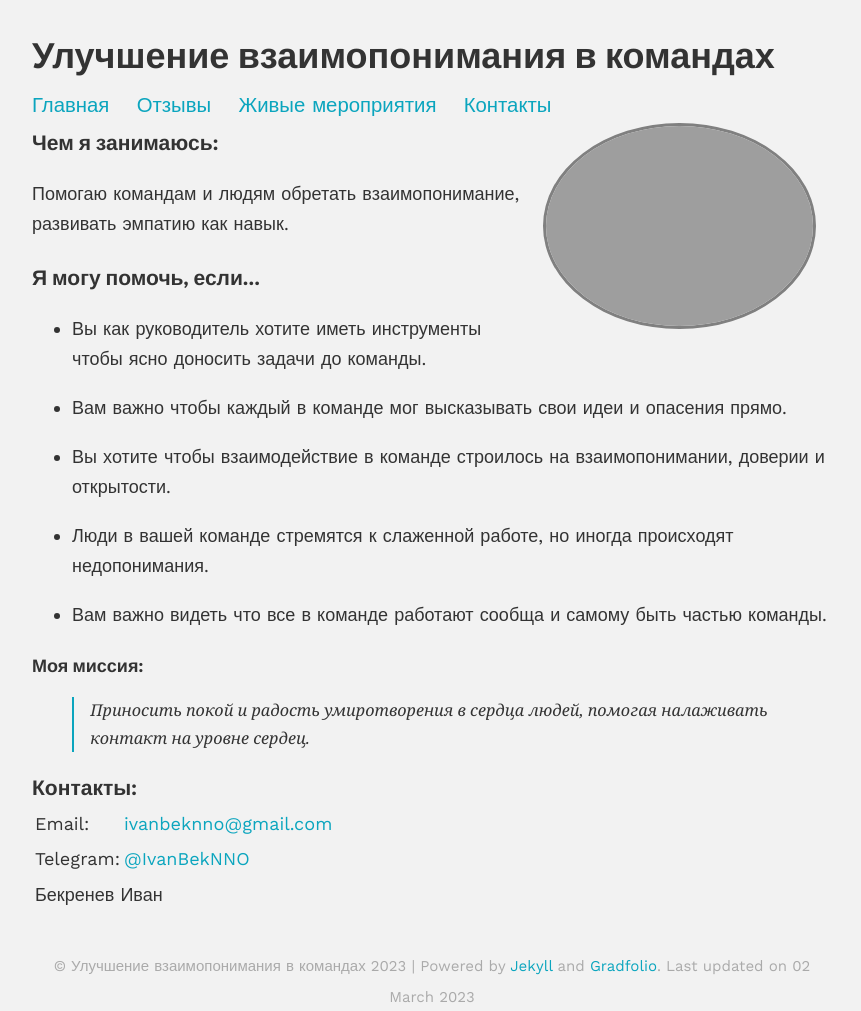
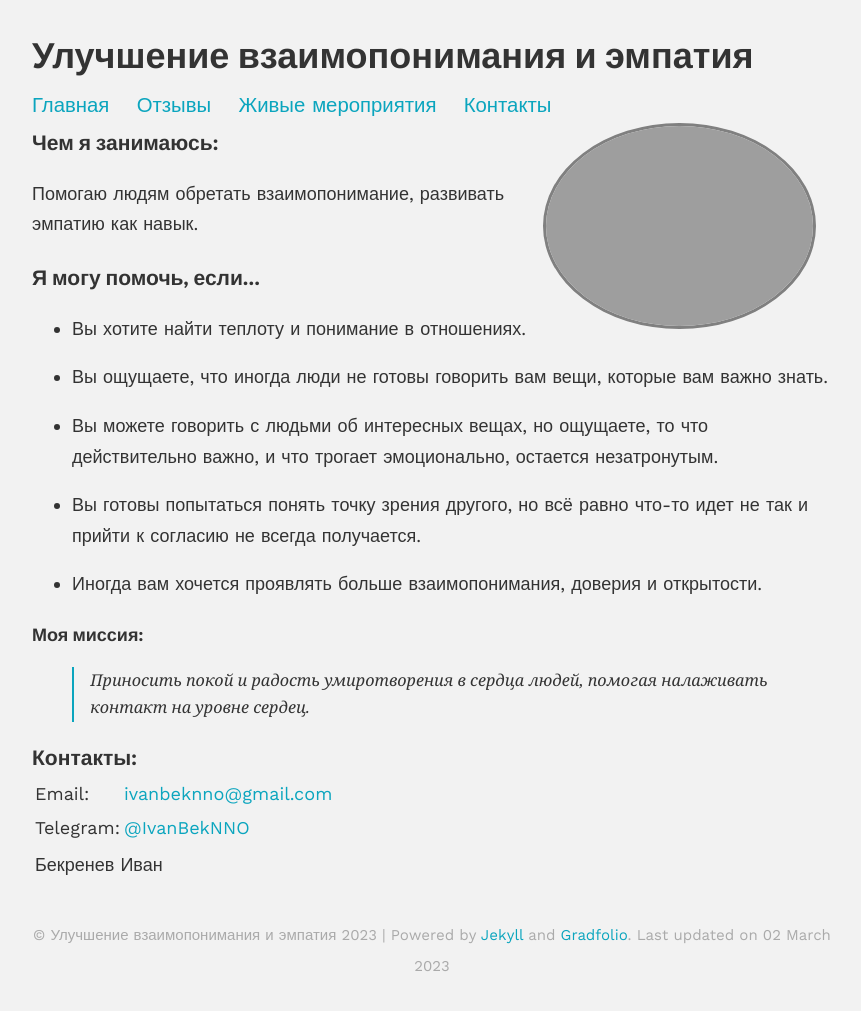
Before and after one commit to ivanbeknno/ivanbeknno, a Jekyll site: the page built from index.md, in a window 1280 px wide. Shown: the whole page, without its empty margins (208-1069 px from the left). Built offline with Jekyll 4.4.1, drawn with Linux system fonts in a browser that asks for light colours; nearby versions of some CDN libraries; after the commit the page ends 981 px from its top, so only the background shows below that.

Commit message:
Обновил главную страницу и заголовок сайта

```diff
--- a/_config.yml
+++ b/_config.yml
@@ -1,7 +1,7 @@
 ### your site title here
 # git push origin gh-pages
 
-title: Улучшение взаимопонимания в командах
+title: Улучшение взаимопонимания и эмпатия
 description:
 
 baseurl: "" #name of GitHub repository
--- a/index.md
+++ b/index.md
@@ -5,25 +5,23 @@ profile:
   align: right
   image: profile.png
 published: true
-title: "Улучшение взаимопонимания в командах"
+title: "Улучшение взаимопонимания и эмпатия"
 ---
 
 ### Чем я занимаюсь:
-Помогаю командам и людям обретать взаимопонимание,
+Помогаю людям обретать взаимопонимание,
 развивать эмпатию как навык.
 
 ### Я могу помочь, если...
- * Вы как руководитель хотите иметь инструменты чтобы ясно доносить задачи до команды.
+ * Вы хотите найти теплоту и понимание в отношениях.
 
- * Вам важно чтобы каждый в команде мог высказывать свои идеи и опасения прямо.
+ * Вы ощущаете, что иногда люди не готовы говорить вам вещи, которые вам важно знать.
 
- * Вы хотите чтобы взаимодействие в команде строилось на взаимопонимании, доверии и открытости.
+ * Вы можете говорить с людьми об интересных вещах, но ощущаете, то что действительно важно, и что трогает эмоционально, остается незатронутым.
 
- * Люди в вашей команде стремятся к слаженной работе, но иногда происходят недопонимания.
+ * Вы готовы попытаться понять точку зрения другого, но всё равно что-то идет не так и прийти к согласию не всегда получается.
 
- * Вам важно видеть что все в команде работают сообща и самому быть частью команды.
-
-
+ * Иногда вам хочется проявлять больше взаимопонимания, доверия и открытости.
 
 #### Моя миссия:
 > Приносить покой и радость умиротворения в сердца людей, помогая налаживать контакт на уровне сердец.
```
